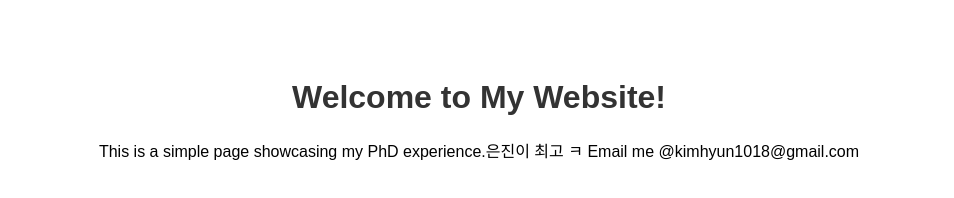
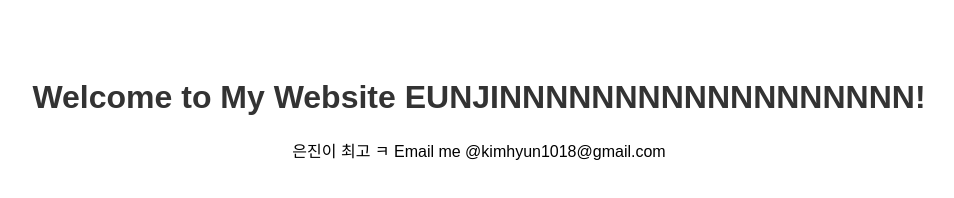
Before and after one commit to kimhyun1018/my-website, a plain HTML site: page index.html in a window 1280 px wide. Shown: the whole page, without its empty margins (161-1115 px from the left). Drawn offline with Linux system fonts and the light colour scheme.

Commit message:
Update index.html

```diff
--- a/index.html
+++ b/index.html
@@ -10,8 +10,7 @@
     </style>
 </head>
 <body>
-    <h1>Welcome to My Website!</h1>
-    <p>This is a simple page showcasing my PhD experience.은진이 최고 ㅋ
-    Email me @kimhyun1018@gmail.com</p>
+    <h1>Welcome to My Website EUNJINNNNNNNNNNNNNNNNNN!</h1>
+    <p>은진이 최고 ㅋ Email me @kimhyun1018@gmail.com</p>
 </body>
 </html>
```
